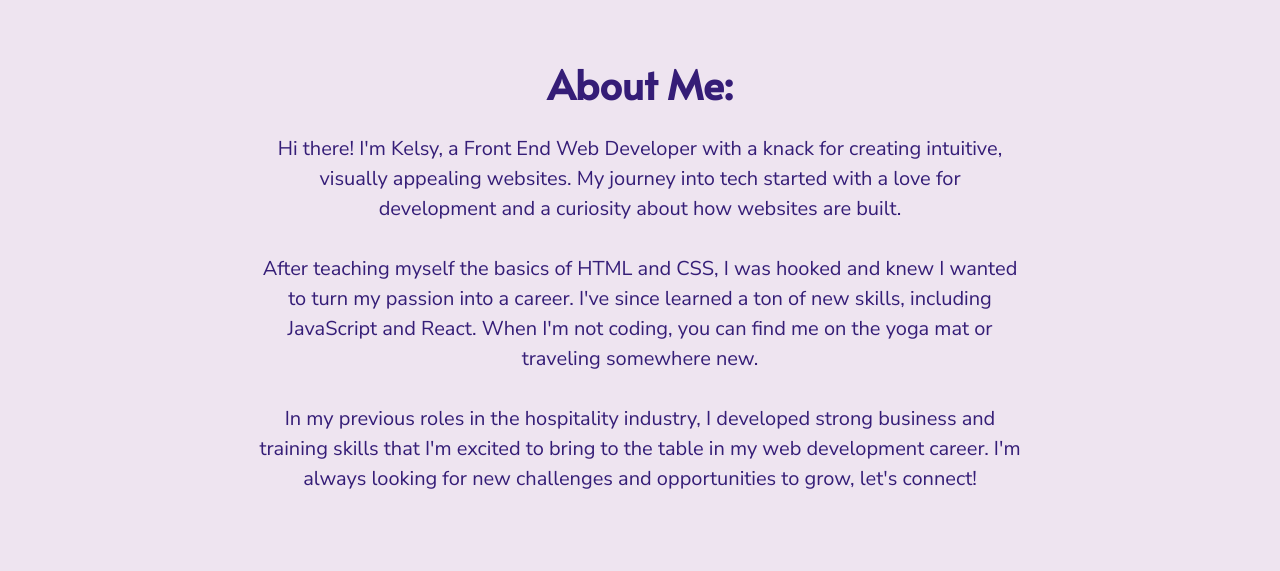
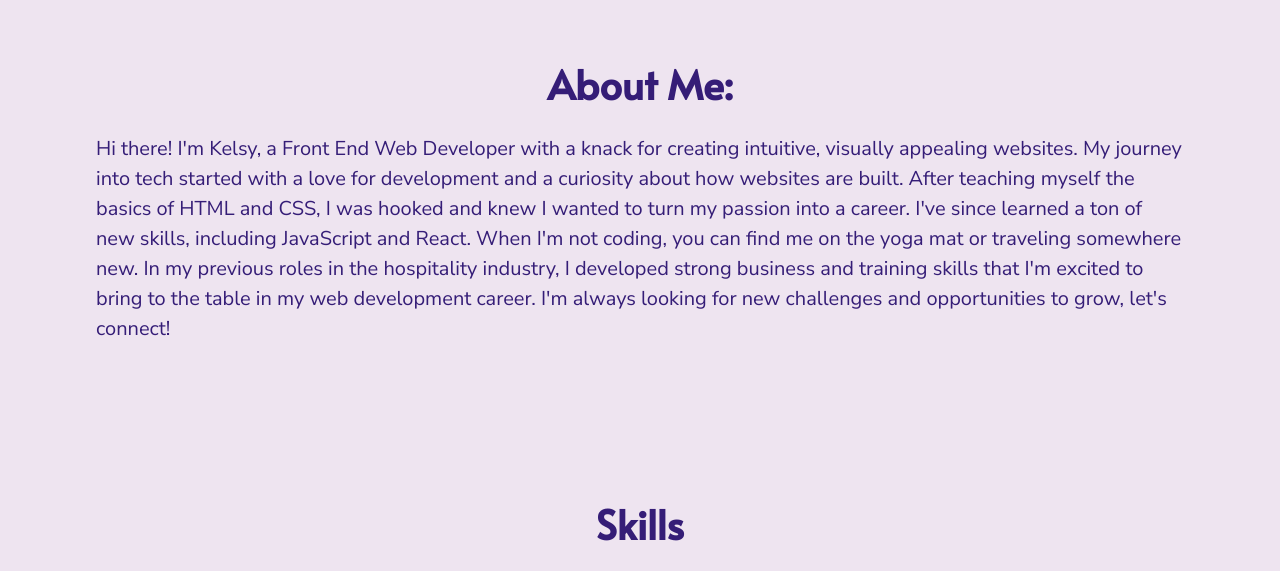
Before and after one commit to KelsyAlyssa/portfolio, a website built with Parcel: page index.html in a window 1280 px wide. Shown: the part 1000-1571 px from the top of the page. Built offline with nearby package versions, Linux system fonts and the light colour scheme.

Commit message:
changed about section to 100 width

```diff
--- a/css/main.css
+++ b/css/main.css
@@ -194,16 +194,11 @@ footer {
     width: 85%;
   }
 
-#projects {
+  #projects p,
+  #about p {
     width: 100%;
     text-align: left;
   }
-
-#about p {
-width: 70%;
-margin: auto;
-}
-
 
   h1,
   h2,
@@ -712,7 +707,6 @@ footer a:hover {
         flex-flow: row wrap;
       }
 
-
       .home-title figure {
         width: 60%;
       }
--- a/index.html
+++ b/index.html
@@ -64,16 +64,12 @@
 <p class="about-text">
   Hi there! I'm Kelsy, a Front End Web Developer with a knack for creating intuitive, visually appealing websites.
   My journey into tech started with a love for development and a curiosity about how websites are built.
-  <br>
-  <br>
-  After teaching myself the basics of HTML and CSS, I was hooked and knew I wanted to turn my passion into a career.
-  I've since learned a ton of new skills, including JavaScript and React.
-  When I'm not coding, you can find me on the yoga mat or traveling somewhere new.
-  <br>
-  <br>
-  In my previous roles in the hospitality industry, I developed strong business and
-  training skills that I'm excited to bring to the table in my web development career.
- I'm always looking for new challenges and opportunities to grow, let's connect!
+ After teaching myself the basics of HTML and CSS, I was hooked and knew I wanted to turn my passion into a career.
+ I've since learned a ton of new skills, including JavaScript and React.
+When I'm not coding, you can find me on the yoga mat or traveling somewhere new.
+  In my previous roles in the hospitality industry, I developed strong business and training skills that I'm excited
+  to bring to the table in my web development career. I'm always looking for new challenges and opportunities to grow,
+  let's connect!
 </p>
 </div>
 </section>
```
Lines whose indentation alone changed are shown as unchanged.
